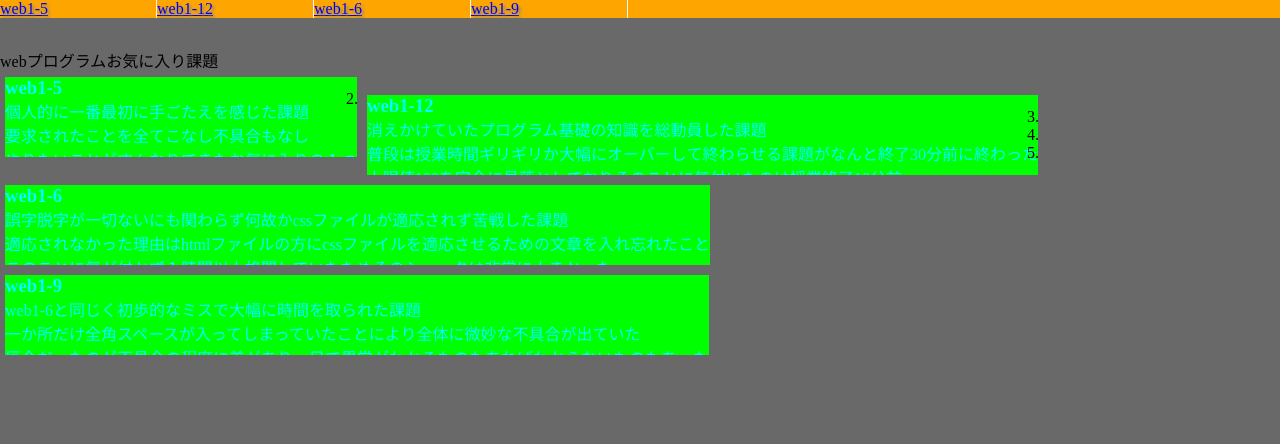
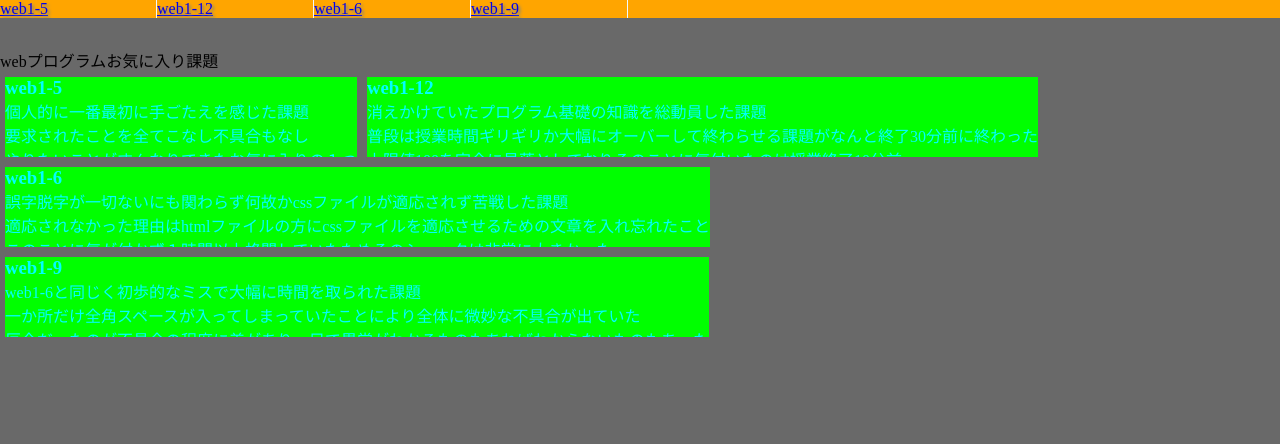
Before and after one commit to kougei073/web1, a plain HTML site: page index.html in a window 1280 px wide. Drawn offline with Linux system fonts and the light colour scheme.

Commit message:
Update index.html

```diff
--- a/index.html
+++ b/index.html
@@ -21,30 +21,30 @@
  </header>
  <section id="main">
   <p>webプログラムお気に入り課題</p>
- <ol>
-  <li><article class="box">
+
+  <article class="box">
 <h1>web1-5</h1>
 <p>個人的に一番最初に手ごたえを感じた課題</p>
 <p>要求されたことを全てこなし不具合もなし</p>
 <p>やりたいことがすんなりできたお気に入りの１つ</p>
-</article></li>
+</article>
 
-  <li><article class="box">
+  <article class="box">
 <h1>web1-12</h1>
 <p>消えかけていたプログラム基礎の知識を総動員した課題</p>
 <p>普段は授業時間ギリギリか大幅にオーバーして終わらせる課題がなんと終了30分前に終わった</p>
 <p>上限値100を完全に見落としておりそのことに気付いたのは授業終了10分前</p>
 <p>結局課題が終わったのは6時40分頃だった</p>
-  </article></li>
+  </article>
 
-<li><article class="box">
+<article class="box">
 <h1>web1-6</h1>
 <p>誤字脱字が一切ないにも関わらず何故かcssファイルが適応されず苦戦した課題</p>
 <p>適応されなかった理由はhtmlファイルの方にcssファイルを適応させるための文章を入れ忘れたこと</p>
 <p>このことに気が付かず１時間以上格闘していたためそのショックは非常に大きかった</p>
-</article><li>
+</article>
 
-  <li><article class="box">
+  <article class="box">
 <h1>web1-9</h1>
 <p>web1-6と同じく初歩的なミスで大幅に時間を取られた課題</p>
 <p>一か所だけ全角スペースが入ってしまっていたことにより全体に微妙な不具合が出ていた</p>
@@ -52,8 +52,7 @@
 <p>何度かコードを書き直すも文字のところだけを消していたためスペース部分は手つかず</p>
 <p>指摘されて空白部分のみを消して入れなおす作業をすることで無事完成</p>
 <p>以降不具合が起きた時はまずスペース部分を怪しむようになった</p>
-</article></li>
-  </ol>
+</article>
  </section>
 
  </body>
```
